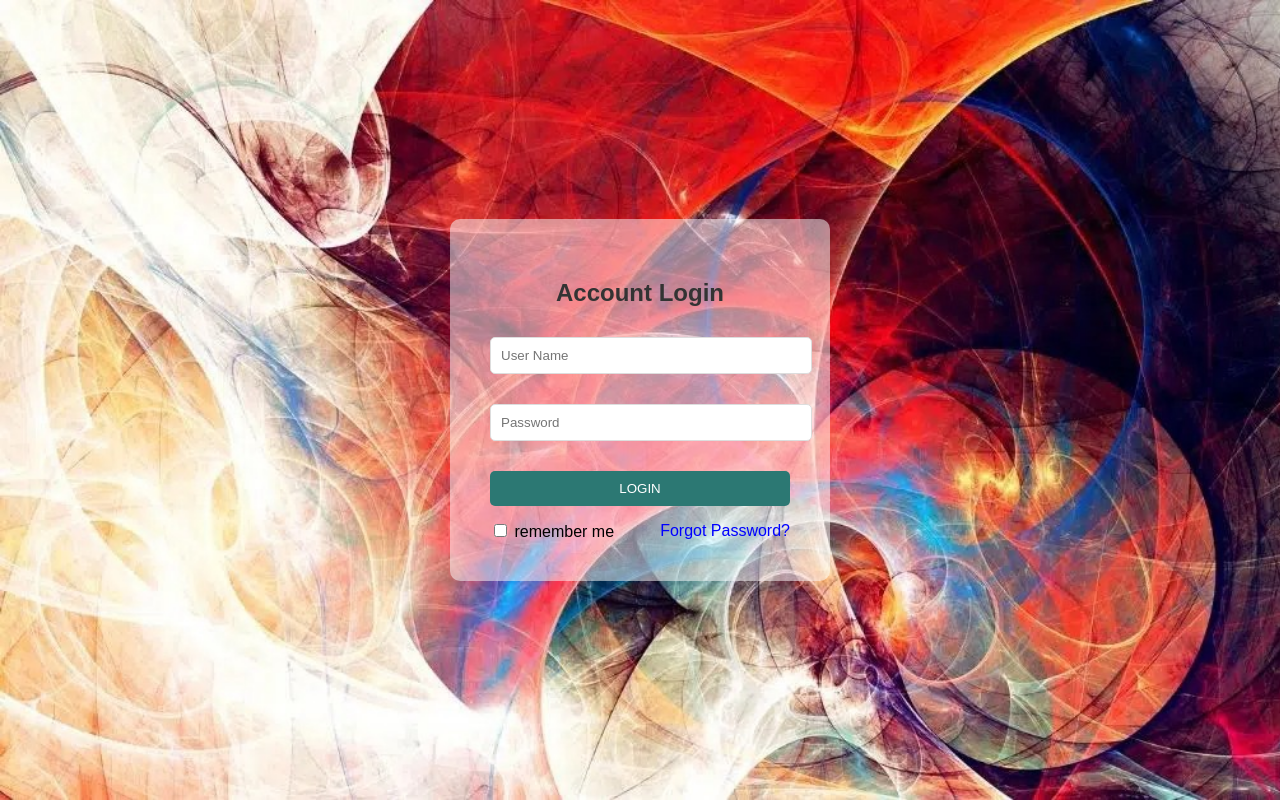
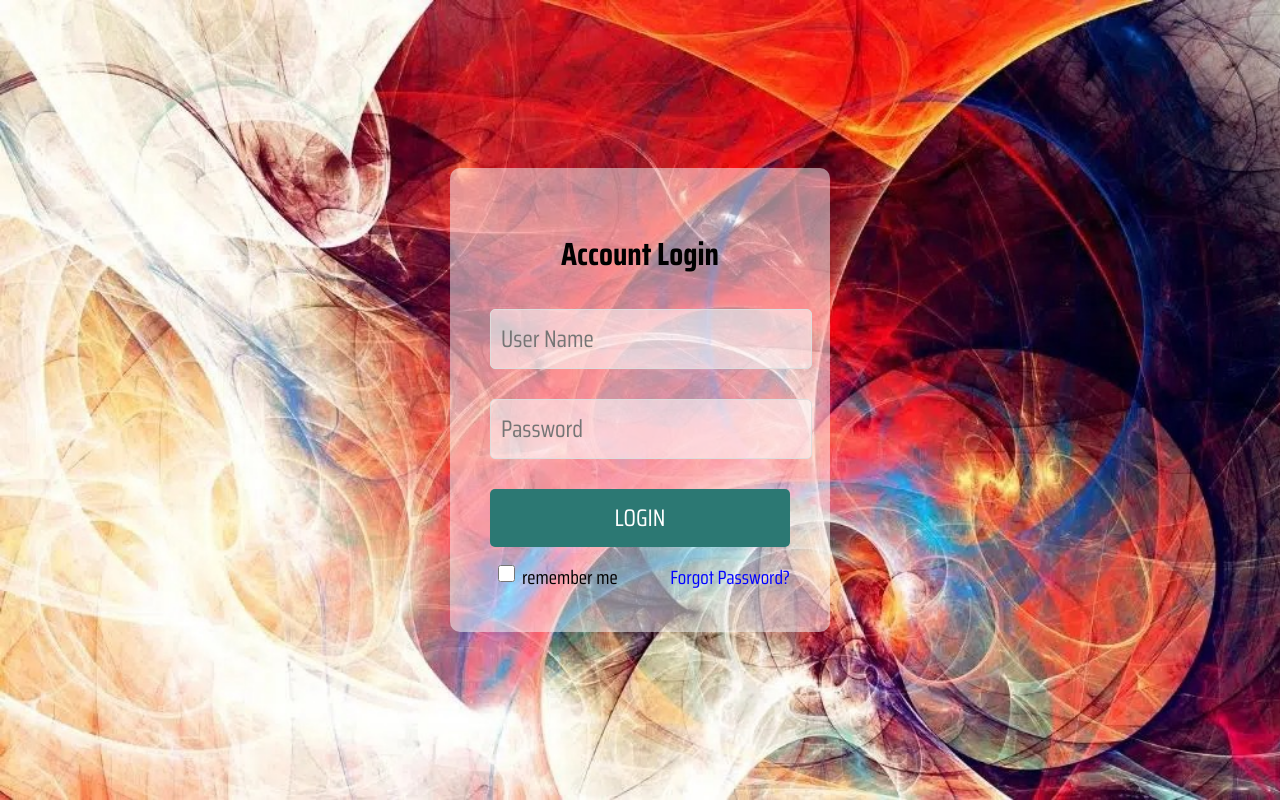
Before and after one commit to omarHJ/HTML-6-12, a plain HTML site: page index.html in a window 1280 px wide. Drawn offline with Linux system fonts and the light colour scheme.

Commit message:
index.html

```diff
--- a/index.html
+++ b/index.html
@@ -1,8 +1,13 @@
 <!DOCTYPE html>
 <html>
 <head>
+  <link href="https://fonts.googleapis.com/css2?family=Saira+Condensed:wght@400;700&display=swap" rel="stylesheet">
     <title>Account Login</title>
     <style>
+      * {
+
+          font-family: 'Saira Condensed', sans-serif;
+      }
         body {
             margin: 0;
             padding: 0;
@@ -12,7 +17,7 @@
             min-height: 100vh;
             background-image: url('BGimg.jpg');
             background-size: cover;
-            font-family: Arial, sans-serif;
+
         }
 
         .login-container {
@@ -22,23 +27,24 @@
             width: 300px;
         }
 
-        .login-container h2 {
+        .login-container h1 {
             text-align: center;
             margin-bottom: 30px;
-            color: #333;
         }
 
         .form-group {
             margin-bottom: 20px;
+
         }
 
-        input[type="text"],
-        input[type="password"] {
+        input{
             width: 100%;
             padding: 10px;
             border: 1px solid #ddd;
             border-radius: 5px;
             margin-bottom: 10px;
+            background-color: rgba(255, 255, 255, 0.553);
+            font-size: x-large;
         }
 
         .login-btn {
@@ -49,6 +55,7 @@
             border: none;
             border-radius: 5px;
             cursor: pointer;
+            font-size: x-large;
         }
 
         .login-btn:hover {
@@ -60,6 +67,7 @@
             justify-content: space-between;
             align-items: center;
             margin-top: 15px;
+            font-size: larger;
         }
 
         .forgot-password {
@@ -74,7 +82,7 @@
 </head>
 <body>
     <div class="login-container">
-        <h2>Account Login</h2>
+        <h1>Account Login</h1>
         <form>
             <div class="form-group">
                 <input type="text" placeholder="User Name" required>
@@ -84,8 +92,8 @@
             </div>
             <button type="submit" class="login-btn">LOGIN</button>
             <div class="bottom-text">
-                <label>
-                    <input type="checkbox"> remember me
+                <label style="display: flex;">
+                    <input style="width: 25px;" type="checkbox"> remember me
                 </label>
                 <a href="#" class="forgot-password">Forgot Password?</a>
             </div>
```
